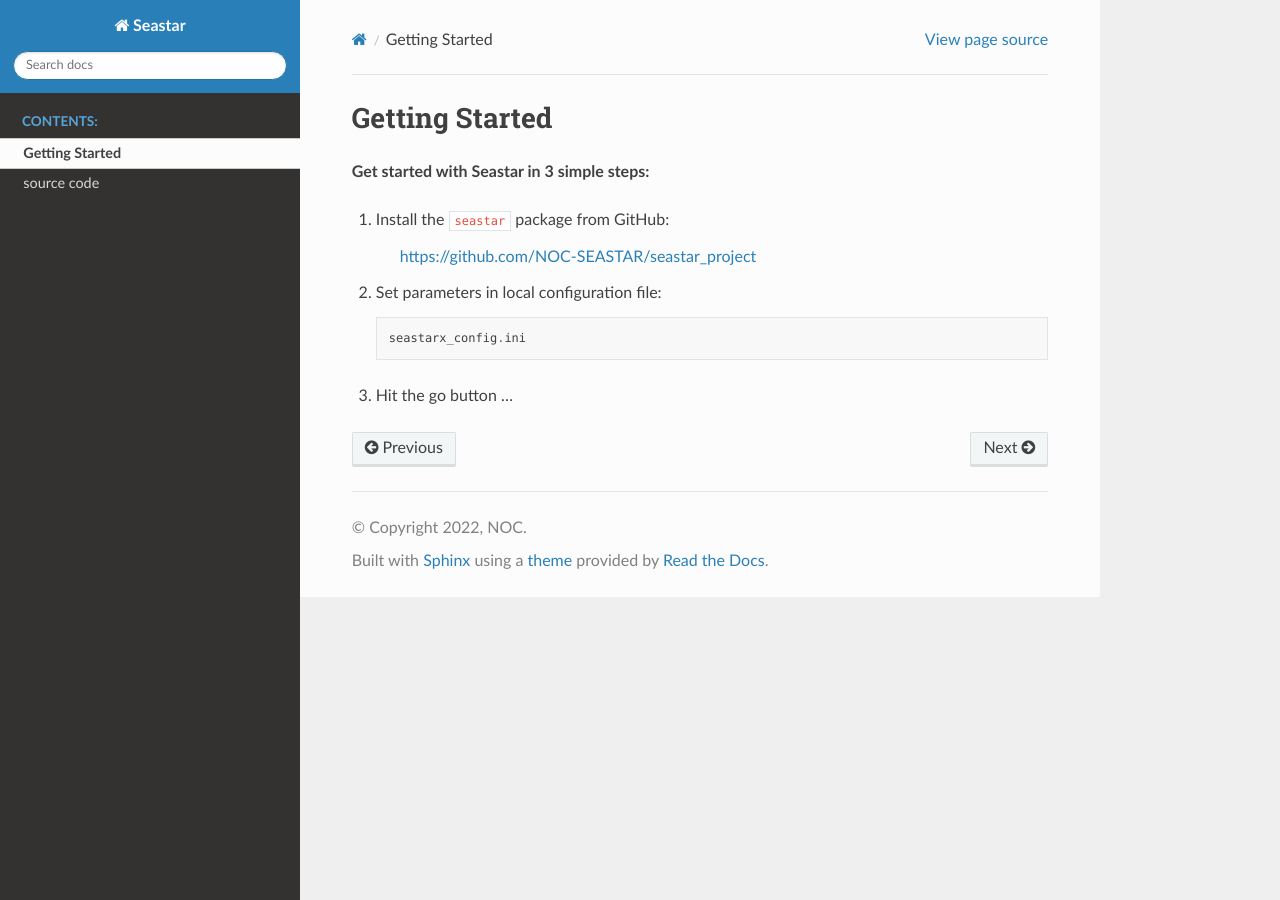
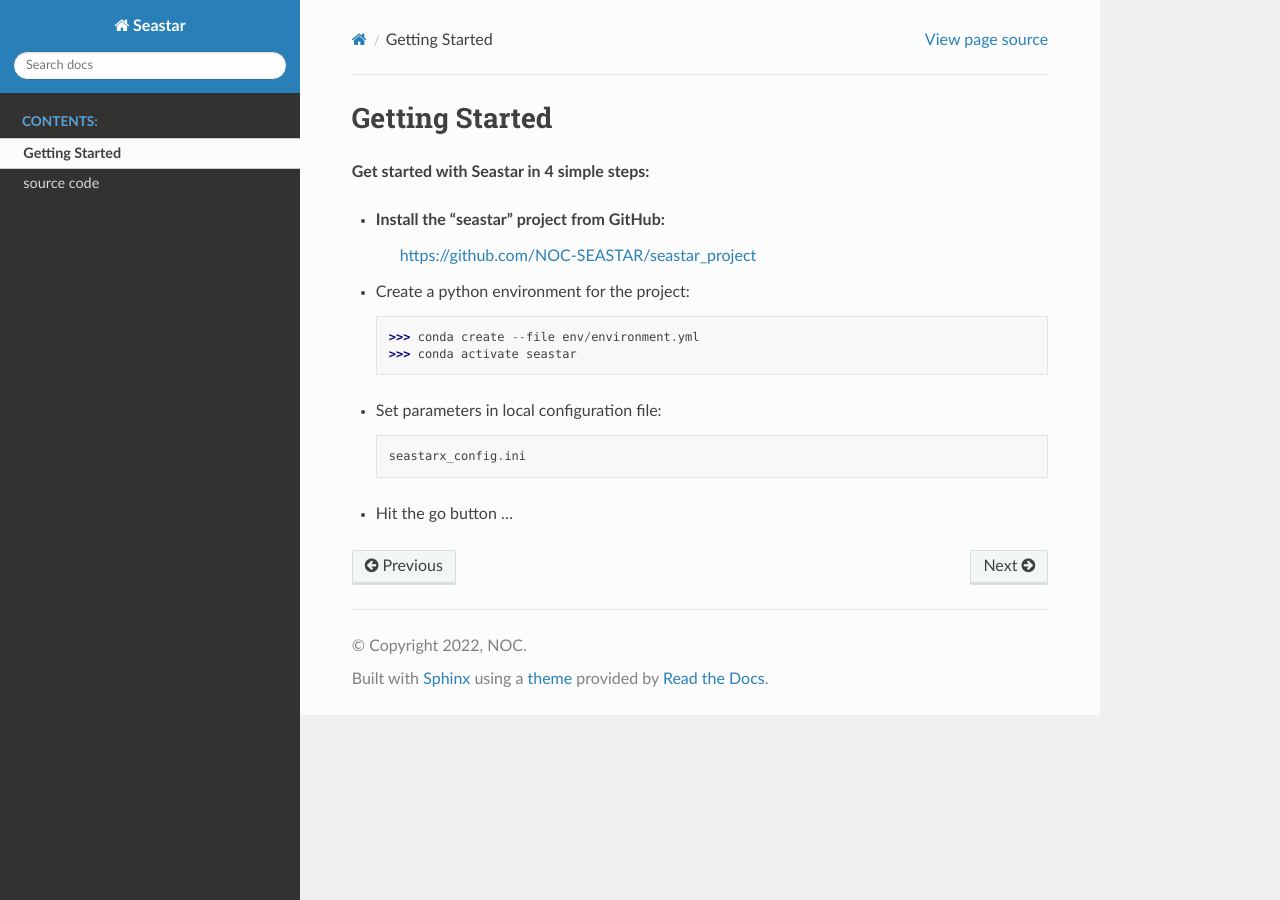
Before and after one commit to ACHMartin/seastar_project, a Sphinx documentation site: the page built from docs/getting_started.rst, in a window 1280 px wide. Built offline with Sphinx 7.4.7 and the Read the Docs theme 2.0.0, drawn with Linux system fonts in a browser that asks for light colours.

Commit message:
Update getting_started.rst

```diff
--- a/docs/getting_started.rst
+++ b/docs/getting_started.rst
@@ -1,14 +1,18 @@
 Getting Started
 ===============
 
-**Get started with Seastar in 3 simple steps:**
+**Get started with Seastar in 4 simple steps:**
 
-1. Install the ``seastar`` package from GitHub:
-
+* Install the "seastar" project from GitHub:
     `<https://github.com/NOC-SEASTAR/seastar_project>`_
 
-2. Set parameters in local configuration file::
+* Create a python environment for the project::
+
+    >>> conda create --file env/environment.yml
+    >>> conda activate seastar
+
+* Set parameters in local configuration file::
 
     seastarx_config.ini
 
-3. Hit the go button ...
+* Hit the go button ...
```
